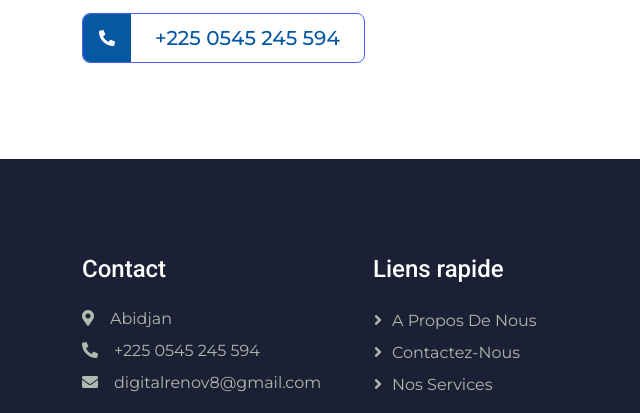
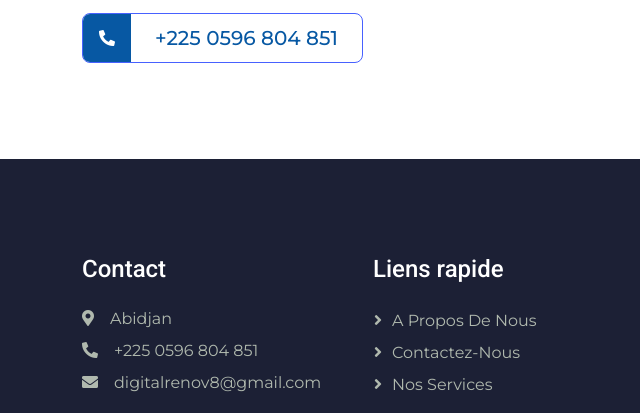
Before and after one commit to loulou-gif/DigitalRenovWebsite, a plain HTML site: page index.html in a window 1280 px wide. Shown: the part 4052-4465 px from the top of the page, 0-640 px from the left. Drawn offline with nearby package versions, Linux system fonts and the light colour scheme.

Commit message:
number modifs

```diff
--- a/index.html
+++ b/index.html
@@ -460,7 +460,7 @@
                         <span style ="background-color: #0758a3; " class="btn-lg-square" style="width: 55px; height: 55px;">
                             <i class="fa fa-phone-alt text-white"></i>
                         </span>
-                        <span  style ="color: #0758a3; " class="fs-5 fw-medium mx-4">+225 0545 245 594</span>
+                        <span  style ="color: #0758a3; " class="fs-5 fw-medium mx-4">+225 0596 804 851</span>
                     </a>
                 </div>
                 <div class="col-lg-6 wow fadeInUp" data-wow-delay="0.5s">
@@ -629,7 +629,7 @@
                 <div class="col-lg-3 col-md-6">
                     <h4 class="text-white mb-4">Contact</h4>
                     <p class="mb-2"><i class="fa fa-map-marker-alt me-3"></i>Abidjan</p>
-                    <p class="mb-2"><i class="fa fa-phone-alt me-3"></i>+225 0545 245 594</p>
+                    <p class="mb-2"><i class="fa fa-phone-alt me-3"></i>+225 0596 804 851</p>
                     <p class="mb-2"><i class="fa fa-envelope me-3"></i>digitalrenov8@gmail.com</p>
                     <div class="d-flex pt-3">
                         <a class="btn btn-square btn-light rounded-circle me-2" href=""><i
```
